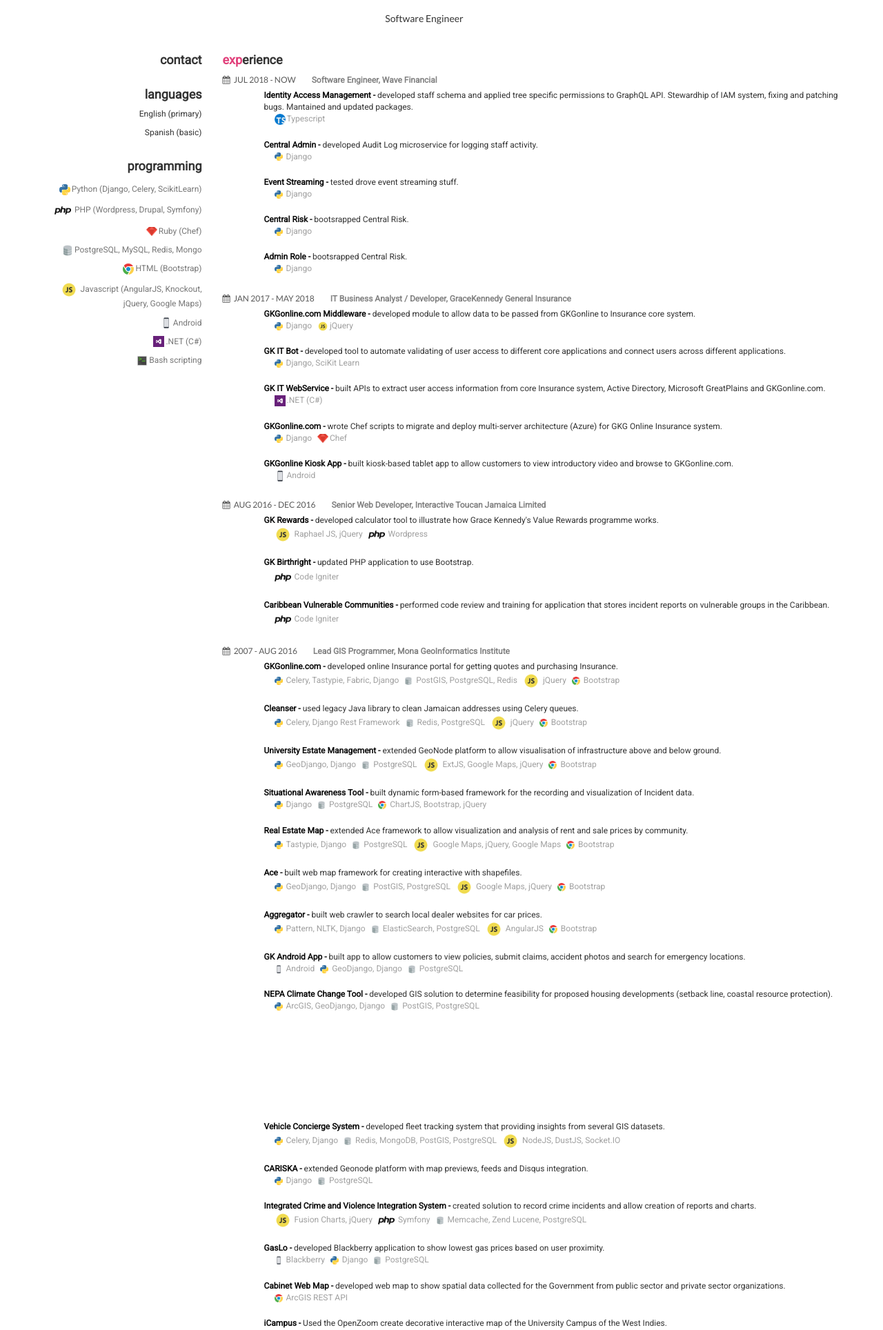
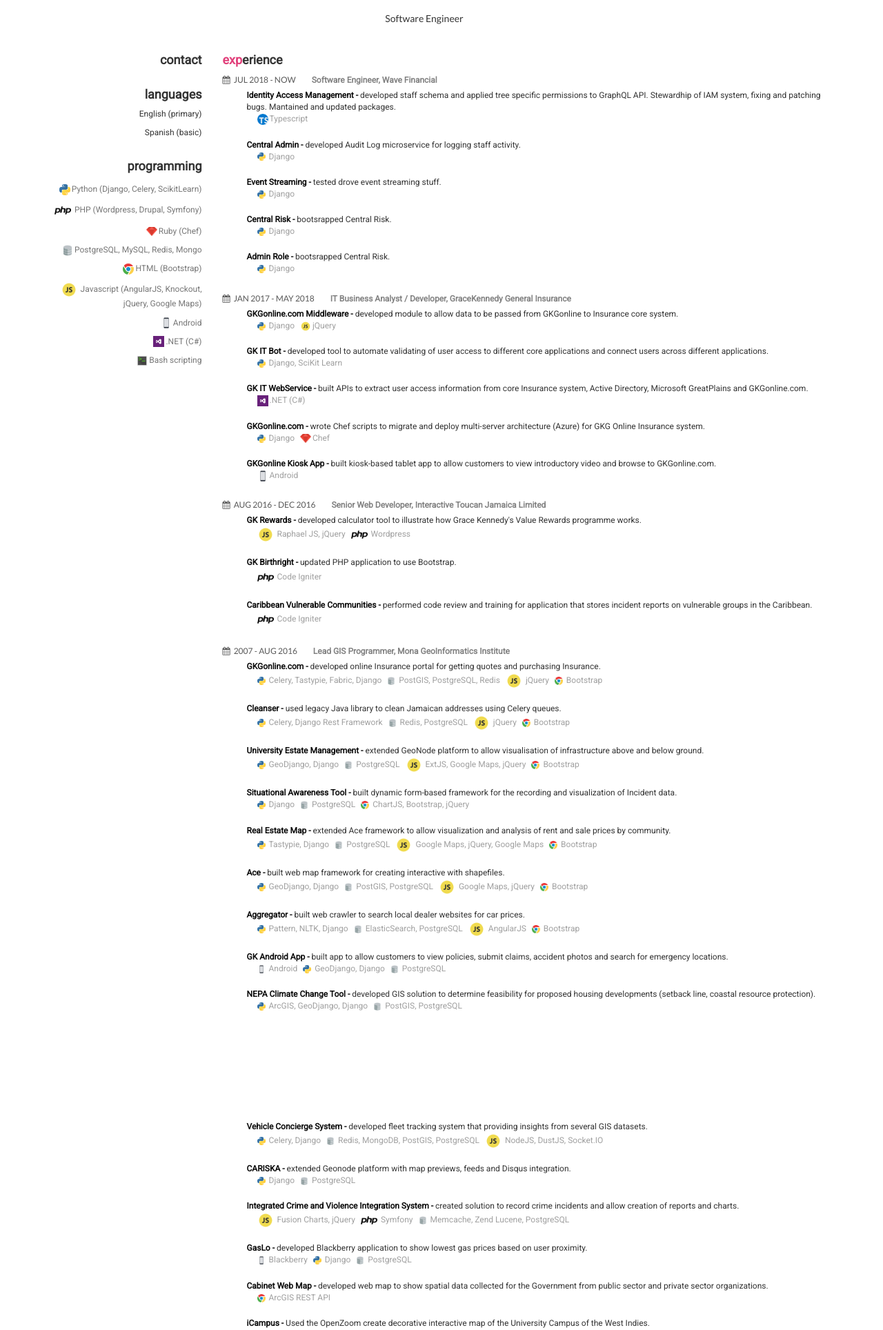
Before and after one commit to jaywhy13/resume-html, a Flask app: page /template/contemporary in a window 1280 px wide. Shown: the top 1928 px of the page at 69% size. Run offline with Flask 2, Linux system fonts and the light colour scheme; data that the repository does not hold is empty; some libraries are stand-ins or nearby versions; some web fonts are replaced.

Commit message:
Reduce the padding

```diff
--- a/app/static/css/main.css
+++ b/app/static/css/main.css
@@ -105,7 +105,7 @@
 
 ul.unstyled {
     list-style: none;
-    padding-left: 60px;
+    padding-left: 35px;
 }
 
 li {
```
